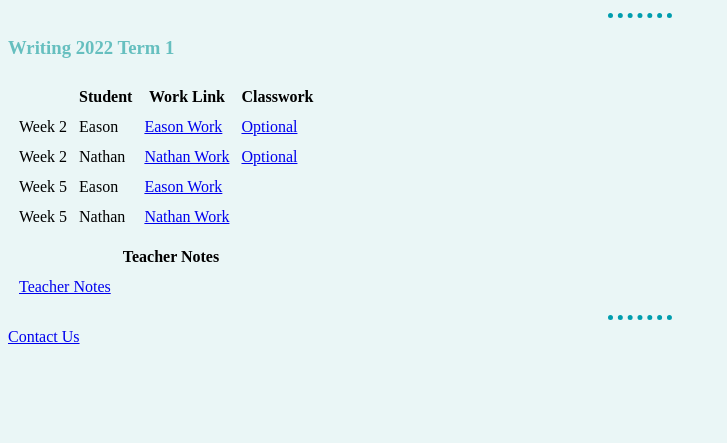
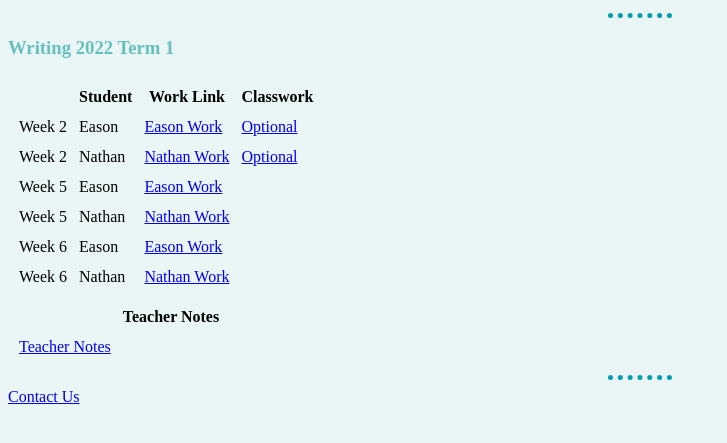
Before and after one commit to PJ-edu/writingmp, a plain HTML site: page index.html in a window 1280 px wide. Shown: the part 101-544 px from the top of the page, without its empty margins (0-727 px from the left). Drawn offline with Linux system fonts and the light colour scheme.

Commit message:
Add week6

```diff
--- a/index.html
+++ b/index.html
@@ -37,6 +37,16 @@
         <td>Nathan</td>
         <td><a href="https://docs.google.com/document/d/13LhHjioimwt1Y3vSMgMC9haeym9hSYkVNaUhiLVorKQ/edit?usp=sharing">Nathan Work</td>
       </tr>
+      <tr>
+        <td>Week 6</td>
+        <td>Eason</td>
+        <td><a href="https://docs.google.com/document/d/10flycyZ3qzpjInqfL7P-YbFloPg4AEwkX1dnFVBabEs/edit?usp=sharing">Eason Work</td>
+      </tr>
+      <tr>
+        <td>Week 6</td>
+        <td>Nathan</td>
+        <td><a href="https://docs.google.com/document/d/12LWif-Y8w4BFhGptt1k8iAErnmdZti-Y6U3KvsZHCic/edit?usp=sharing">Nathan Work</td>
+      </tr>
     </table>
     <table cellspacing = 10px>
       <th></th>
```
